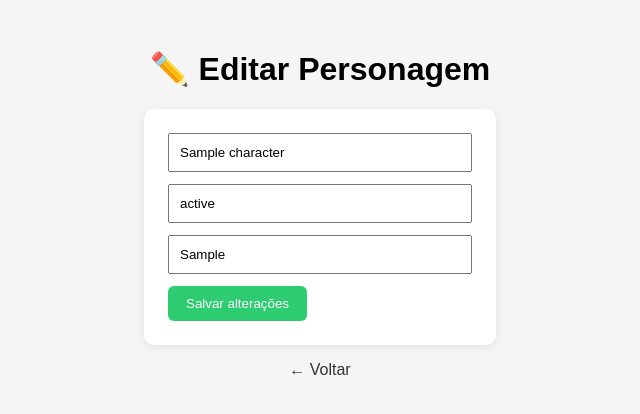
After one commit to Malthusp/wsBackend-Fabrica26.1, a Django app: page /characters-edit/1/ in a window 1280 px wide. The commit adds this page. Shown: the top 414 px of the page, without its empty margins (320-960 px from the left). Run offline with Django 5.2, Linux system fonts and the light colour scheme; a user stored in the database is signed in; tables that the repository leaves empty hold one stand-in row (values such as "Sample post").

Commit message:
:art: criado botão de editar personagem

```diff
--- a/backend/apps/characters/views.py
+++ b/backend/apps/characters/views.py
@@ -27,6 +27,7 @@ def created_characters_list(request):
     characters = Character.objects.all()
     return render(request, 'created_characters.html', {'characters': characters})
 
+#só usuários logados podem criar personagens
 @login_required
 def create_character(request):
     if request.method == 'POST':
@@ -55,4 +56,21 @@ def delete_character(request, id):
 
     return redirect('characters_created')
 
+@login_required
+def edit_character(request, id):
+    character = get_object_or_404(Character, id=id)
+
+    if character.created_by != request.user:
+        return redirect('characters_created')
+
+    if request.method == 'POST':
+        character.name = request.POST.get('name')
+        character.status = request.POST.get('status')
+        character.species = request.POST.get('species')
+        character.save()
+
+        return redirect('characters_created')
+
+    return render(request, 'edit_character.html', {'character': character})
+
 # Create your views here.
--- a/backend/core/urls.py
+++ b/backend/core/urls.py
@@ -16,10 +16,9 @@ Including another URLconf
 """
 from django.contrib import admin
 from django.urls import path
-from apps.characters.views import home, character_list, created_characters_list
+from apps.characters.views import home, character_list, created_characters_list, CharacterViewSet, create_character, delete_character, edit_character
 from apps.episodes.views import episode_list
 from rest_framework.routers import DefaultRouter
-from apps.characters.views import CharacterViewSet, create_character
 from apps.episodes.views import EpisodeViewSet
 
 router = DefaultRouter()
@@ -32,5 +31,7 @@ urlpatterns = [
     path('characters/', character_list, name='characters'),
     path('characters-create/', create_character, name='characters_create'),
     path('characters-created/', created_characters_list, name='characters_created'),
+    path('characters-delete/<int:id>/', delete_character, name='delete_character'),
+    path('characters-edit/<int:id>/', edit_character, name='edit_character'),
     path('episodes/', episode_list, name='episodes'),
 ] + router.urls
--- a/backend/templates/created_characters.html
+++ b/backend/templates/created_characters.html
@@ -68,6 +68,10 @@
                     <h3>{{ character.name }}</h3>
                     <p><strong>Status:</strong> {{ character.status }}</p>
                     <p><strong>Espécie:</strong> {{ character.species }}</p>
+
+                    <a href="/characters-edit/{{ character.id }}/">✏️ Editar</a>
+
+                    <a href="/characters-delete/{{ character.id }}/">❌ Deletar</a>
                 </div>
             {% endfor %}
         {% else %}
--- /dev/null
+++ b/backend/templates/edit_character.html
@@ -0,0 +1,65 @@
+<!DOCTYPE html>
+<html lang="pt-BR">
+<head>
+    <meta charset="UTF-8">
+    <title>Editar Personagem</title>
+    <style>
+        body {
+            font-family: Arial, sans-serif;
+            margin-top: 50px;
+            text-align: center;
+            background: #f5f5f5;
+        }
+
+        form {
+            display: inline-block;
+            text-align: left;
+            background: white;
+            padding: 24px;
+            border-radius: 10px;
+            box-shadow: 0 2px 10px rgba(0,0,0,0.08);
+        }
+
+        input {
+            display: block;
+            width: 280px;
+            padding: 10px;
+            margin-bottom: 12px;
+        }
+
+        button {
+            padding: 10px 18px;
+            border: none;
+            border-radius: 6px;
+            cursor: pointer;
+        }
+
+        .save {
+            background: #2ecc71;
+            color: white;
+        }
+
+        .back {
+            display: inline-block;
+            margin-top: 16px;
+            text-decoration: none;
+            color: #333;
+        }
+    </style>
+</head>
+<body>
+    <h1>✏️ Editar Personagem</h1>
+
+    <form method="POST">
+        {% csrf_token %}
+        <input type="text" name="name" value="{{ character.name }}" required>
+        <input type="text" name="status" value="{{ character.status }}" required>
+        <input type="text" name="species" value="{{ character.species }}" required>
+
+        <button class="save" type="submit">Salvar alterações</button>
+    </form>
+
+    <br>
+    <a class="back" href="/characters-created/">← Voltar</a>
+</body>
+</html>
```
